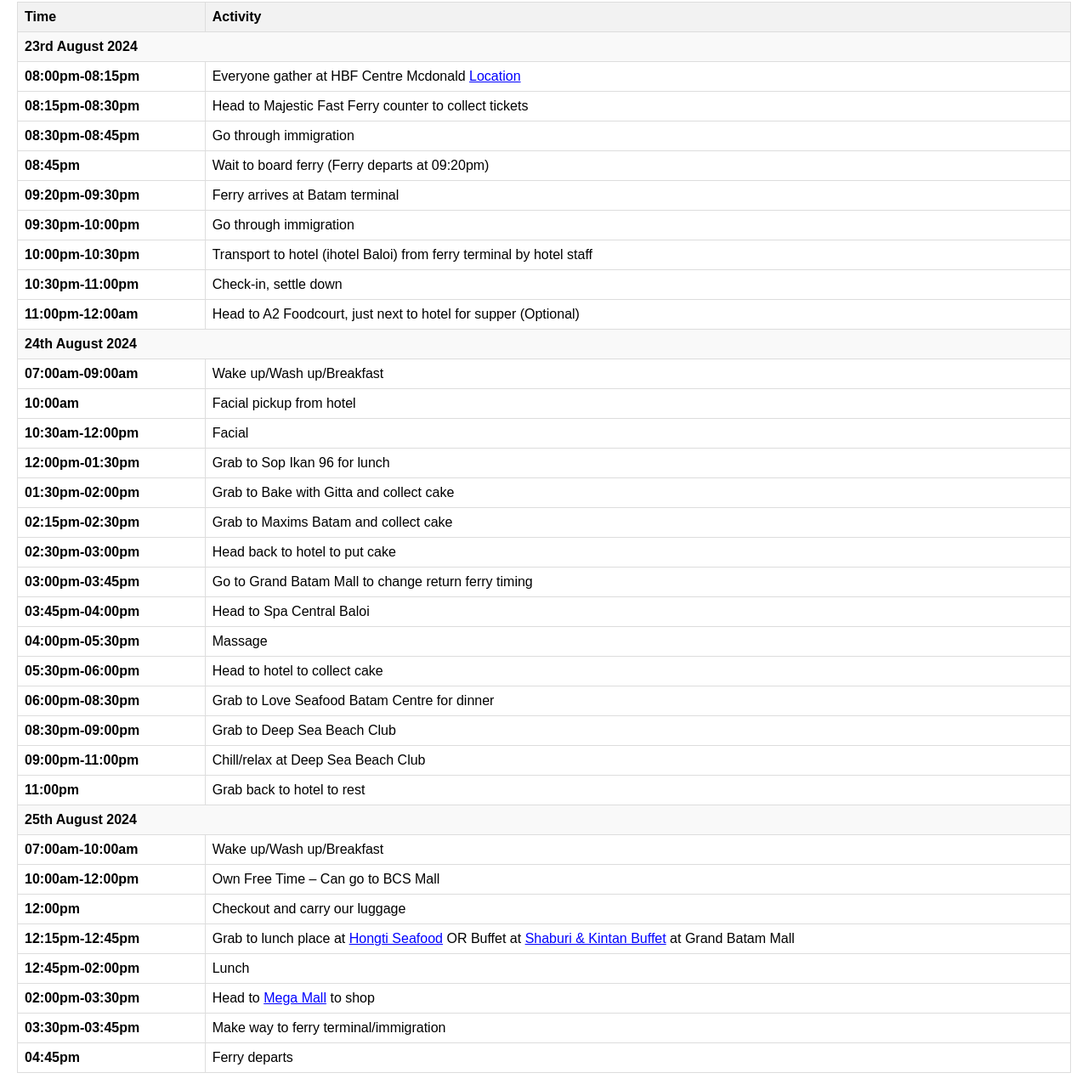
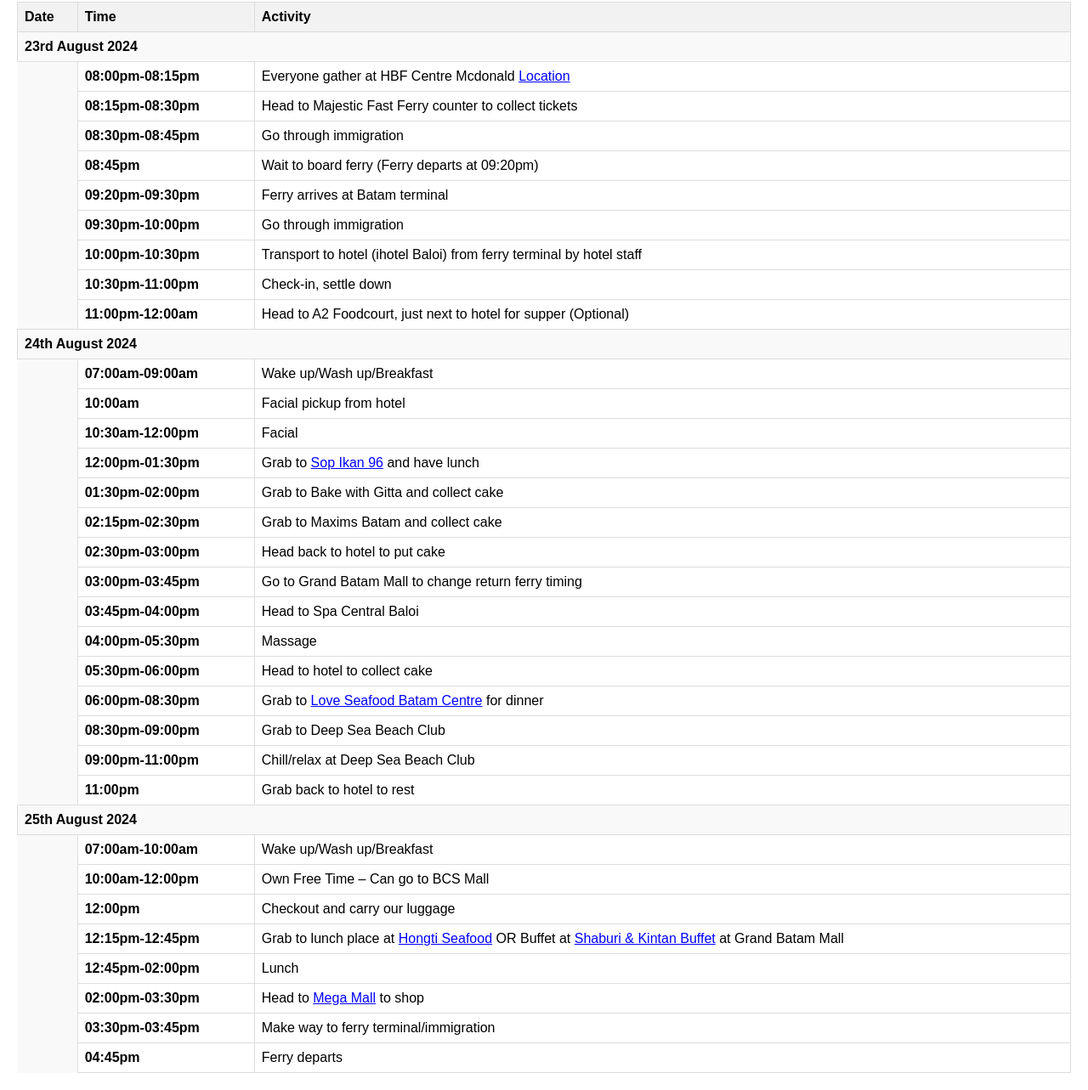
Before and after one commit to jaredtcy/RJ-Batam, a plain HTML site: page index.html in a window 1280 px wide. Shown: the part 46-1329 px from the top of the page at 85% size. Drawn offline with Linux system fonts and the light colour scheme.

Commit message:
Update index.html

```diff
--- a/index.html
+++ b/index.html
@@ -38,6 +38,10 @@
             color: blue;
             text-decoration: underline;
         }
+        .empty-cell {
+            background-color: #f9f9f9;
+            border: none;
+        }
     </style>
 </head>
 <body>
@@ -46,6 +50,7 @@
     <caption>R&J Itinerary</caption>
     <thead>
         <tr>
+            <th>Date</th>
             <th>Time</th>
             <th>Activity</th>
         </tr>
@@ -53,143 +58,175 @@
     <tbody>
         <!-- 23rd August 2024 -->
         <tr class="day-heading">
-            <td colspan="2">23rd August 2024</td>
+            <td colspan="3">23rd August 2024</td>
         </tr>
         <tr>
+            <td class="empty-cell"></td>
             <td class="time">08:00pm-08:15pm</td>
             <td>Everyone gather at HBF Centre Mcdonald <a href="https://g.co/kgs/hbRveA7" class="url" target="_blank">Location</a></td>
         </tr>
         <tr>
+            <td class="empty-cell"></td>
             <td class="time">08:15pm-08:30pm</td>
             <td>Head to Majestic Fast Ferry counter to collect tickets</td>
         </tr>
         <tr>
+            <td class="empty-cell"></td>
             <td class="time">08:30pm-08:45pm</td>
             <td>Go through immigration</td>
         </tr>
         <tr>
+            <td class="empty-cell"></td>
             <td class="time">08:45pm</td>
             <td>Wait to board ferry (Ferry departs at 09:20pm)</td>
         </tr>
         <tr>
+            <td class="empty-cell"></td>
             <td class="time">09:20pm-09:30pm</td>
             <td>Ferry arrives at Batam terminal</td>
         </tr>
         <tr>
+            <td class="empty-cell"></td>
             <td class="time">09:30pm-10:00pm</td>
             <td>Go through immigration</td>
         </tr>
         <tr>
+            <td class="empty-cell"></td>
             <td class="time">10:00pm-10:30pm</td>
             <td>Transport to hotel (ihotel Baloi) from ferry terminal by hotel staff</td>
         </tr>
         <tr>
+            <td class="empty-cell"></td>
             <td class="time">10:30pm-11:00pm</td>
             <td>Check-in, settle down</td>
         </tr>
         <tr>
+            <td class="empty-cell"></td>
             <td class="time">11:00pm-12:00am</td>
             <td>Head to A2 Foodcourt, just next to hotel for supper (Optional)</td>
         </tr>
 
         <!-- 24th August 2024 -->
         <tr class="day-heading">
-            <td colspan="2">24th August 2024</td>
+            <td colspan="3">24th August 2024</td>
         </tr>
         <tr>
+            <td class="empty-cell"></td>
             <td class="time">07:00am-09:00am</td>
             <td>Wake up/Wash up/Breakfast</td>
         </tr>
         <tr>
+            <td class="empty-cell"></td>
             <td class="time">10:00am</td>
             <td>Facial pickup from hotel</td>
         </tr>
         <tr>
+            <td class="empty-cell"></td>
             <td class="time">10:30am-12:00pm</td>
             <td>Facial</td>
         </tr>
         <tr>
+            <td class="empty-cell"></td>
             <td class="time">12:00pm-01:30pm</td>
-            <td>Grab to Sop Ikan 96 for lunch</td>
+            <td>Grab to <a href="https://g.co/kgs/3aYh1qr" class="url" target="_blank">Sop Ikan 96</a> and have lunch</td>
         </tr>
         <tr>
+            <td class="empty-cell"></td>
             <td class="time">01:30pm-02:00pm</td>
             <td>Grab to Bake with Gitta and collect cake</td>
         </tr>
         <tr>
+            <td class="empty-cell"></td>
             <td class="time">02:15pm-02:30pm</td>
             <td>Grab to Maxims Batam and collect cake</td>
         </tr>
         <tr>
+            <td class="empty-cell"></td>
             <td class="time">02:30pm-03:00pm</td>
             <td>Head back to hotel to put cake</td>
         </tr>
         <tr>
+            <td class="empty-cell"></td>
             <td class="time">03:00pm-03:45pm</td>
             <td>Go to Grand Batam Mall to change return ferry timing</td>
         </tr>
         <tr>
+            <td class="empty-cell"></td>
             <td class="time">03:45pm-04:00pm</td>
             <td>Head to Spa Central Baloi</td>
         </tr>
         <tr>
+            <td class="empty-cell"></td>
             <td class="time">04:00pm-05:30pm</td>
             <td>Massage</td>
         </tr>
         <tr>
+            <td class="empty-cell"></td>
             <td class="time">05:30pm-06:00pm</td>
             <td>Head to hotel to collect cake</td>
         </tr>
         <tr>
+            <td class="empty-cell"></td>
             <td class="time">06:00pm-08:30pm</td>
-            <td>Grab to Love Seafood Batam Centre for dinner</td>
+            <td>Grab to <a href="https://g.co/kgs/3aYh1qr" class="url" target="_blank">Love Seafood Batam Centre</a> for dinner</td>
         </tr>
         <tr>
+            <td class="empty-cell"></td>
             <td class="time">08:30pm-09:00pm</td>
             <td>Grab to Deep Sea Beach Club</td>
         </tr>
         <tr>
+            <td class="empty-cell"></td>
             <td class="time">09:00pm-11:00pm</td>
             <td>Chill/relax at Deep Sea Beach Club</td>
         </tr>
         <tr>
+            <td class="empty-cell"></td>
             <td class="time">11:00pm</td>
             <td>Grab back to hotel to rest</td>
         </tr>
 
         <!-- 25th August 2024 -->
         <tr class="day-heading">
-            <td colspan="2">25th August 2024</td>
+            <td colspan="3">25th August 2024</td>
         </tr>
         <tr>
+            <td class="empty-cell"></td>
             <td class="time">07:00am-10:00am</td>
             <td>Wake up/Wash up/Breakfast</td>
         </tr>
         <tr>
+            <td class="empty-cell"></td>
             <td class="time">10:00am-12:00pm</td>
             <td>Own Free Time – Can go to BCS Mall</td>
         </tr>
         <tr>
+            <td class="empty-cell"></td>
             <td class="time">12:00pm</td>
             <td>Checkout and carry our luggage</td>
         </tr>
         <tr>
+            <td class="empty-cell"></td>
             <td class="time">12:15pm-12:45pm</td>
             <td>Grab to lunch place at <a href="https://g.co/kgs/3aYh1qr" class="url" target="_blank">Hongti Seafood</a> OR Buffet at <a href="https://g.co/kgs/HJkkVzq" class="url" target="_blank">Shaburi & Kintan Buffet</a> at Grand Batam Mall</td>
         </tr>
         <tr>
+            <td class="empty-cell"></td>
             <td class="time">12:45pm-02:00pm</td>
             <td>Lunch</td>
         </tr>
         <tr>
+            <td class="empty-cell"></td>
             <td class="time">02:00pm-03:30pm</td>
             <td>Head to <a href="https://g.co/kgs/zfS6Etg" class="url" target="_blank">Mega Mall</a> to shop</td>
         </tr>
         <tr>
+            <td class="empty-cell"></td>
             <td class="time">03:30pm-03:45pm</td>
             <td>Make way to ferry terminal/immigration</td>
         </tr>
         <tr>
+            <td class="empty-cell"></td>
             <td class="time">04:45pm</td>
             <td>Ferry departs</td>
         </tr>
```
